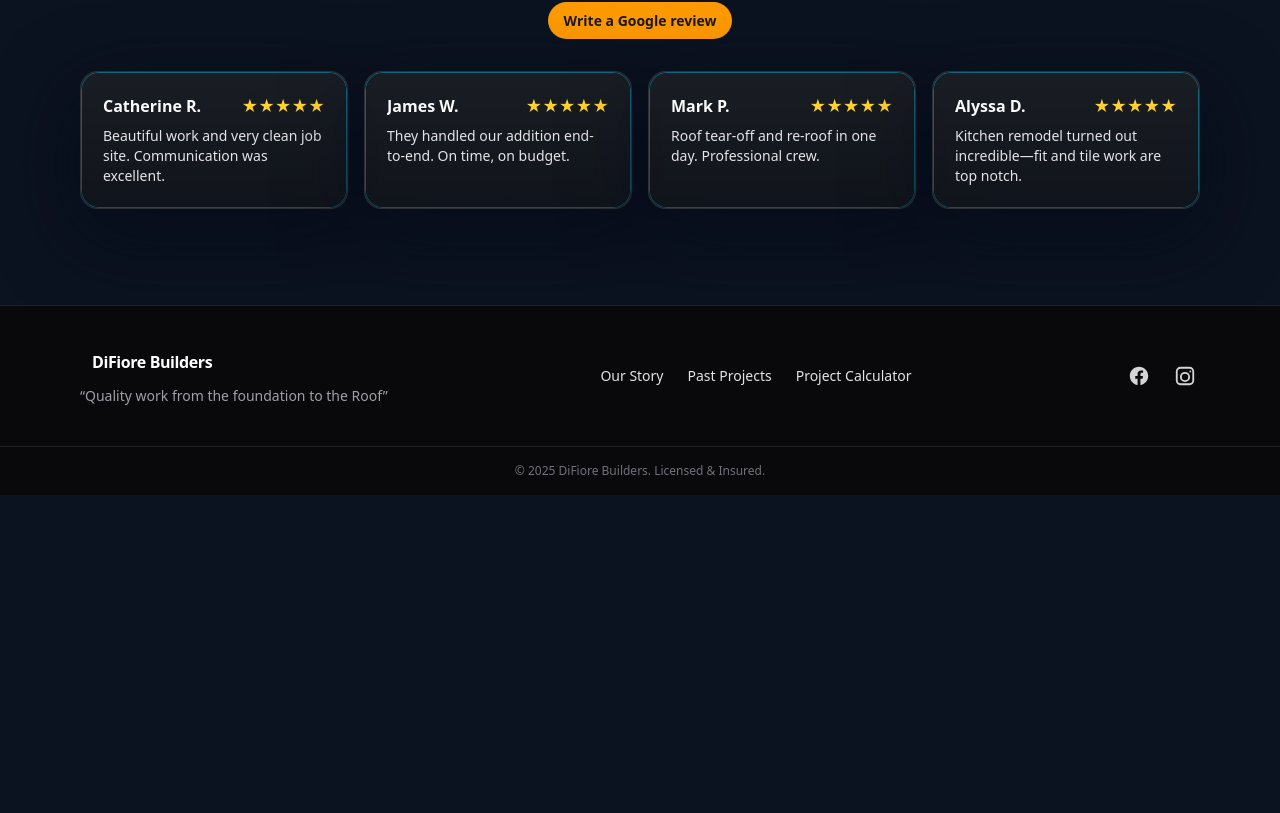
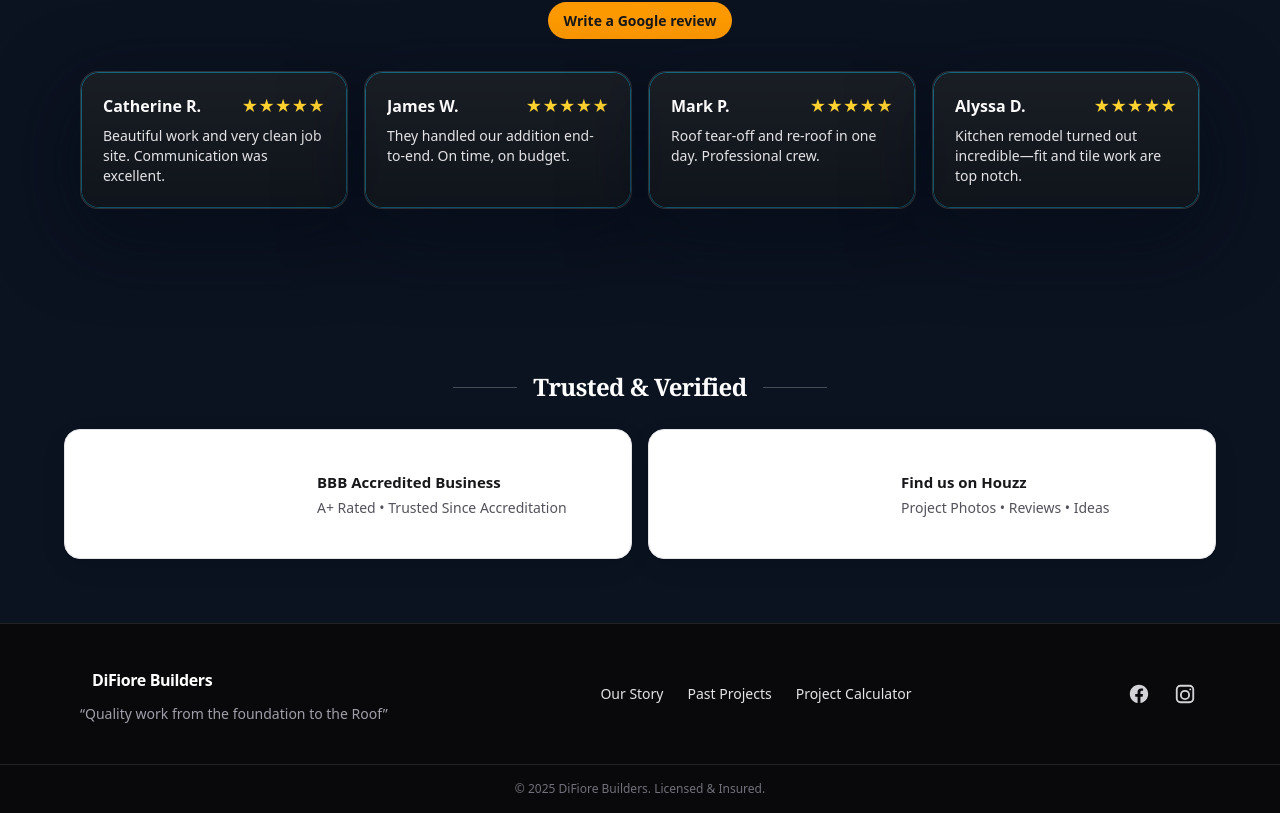
Before and after one commit to Revvitapps/difiore-site-next, a Next.js app: page / in a window 1280 px wide. Shown: the part 4749-5562 px from the top of the page. Before the commit the page ends 5244 px from the top, so only its background shows below. Built offline with nearby package versions, Linux system fonts and the light colour scheme; grey boxes are pictures that could not be loaded.

Commit message:
fix: place TrustedBadges as global prefooter and remove duplicate Footer

```diff
--- a/src/app/layout.tsx
+++ b/src/app/layout.tsx
@@ -3,6 +3,7 @@ import type { Metadata } from "next";
 import "./globals.css";
 import Header from "@/components/Header";
 import Footer from "@/components/Footer";
+import TrustedBadges from "@/components/TrustedBadges";
 
 export const metadata: Metadata = {
   title: { default: "DiFiore Builders", template: "%s | DiFiore Builders" },
@@ -16,9 +17,13 @@ export default function RootLayout({ children }: { children: React.ReactNode })
       <body className="bg-zinc-950 text-zinc-100 antialiased">
         <Header />
         <main className="min-h-[60vh]">{children}</main>
+
+        {/* Global prefooter */}
+        <TrustedBadges />
+
         <Footer />
         <AgentFloat />
-</body>
+      </body>
     </html>
   );
 }
--- a/src/app/page.tsx
+++ b/src/app/page.tsx
@@ -1,4 +1,5 @@
 import type { Metadata } from "next";
+import TrustedBadges from "@/components/TrustedBadges";
 import Reviews from "@/components/Reviews";
 import Hero from "@/components/Hero";
 import Pillars from "@/components/Pillars";
```
